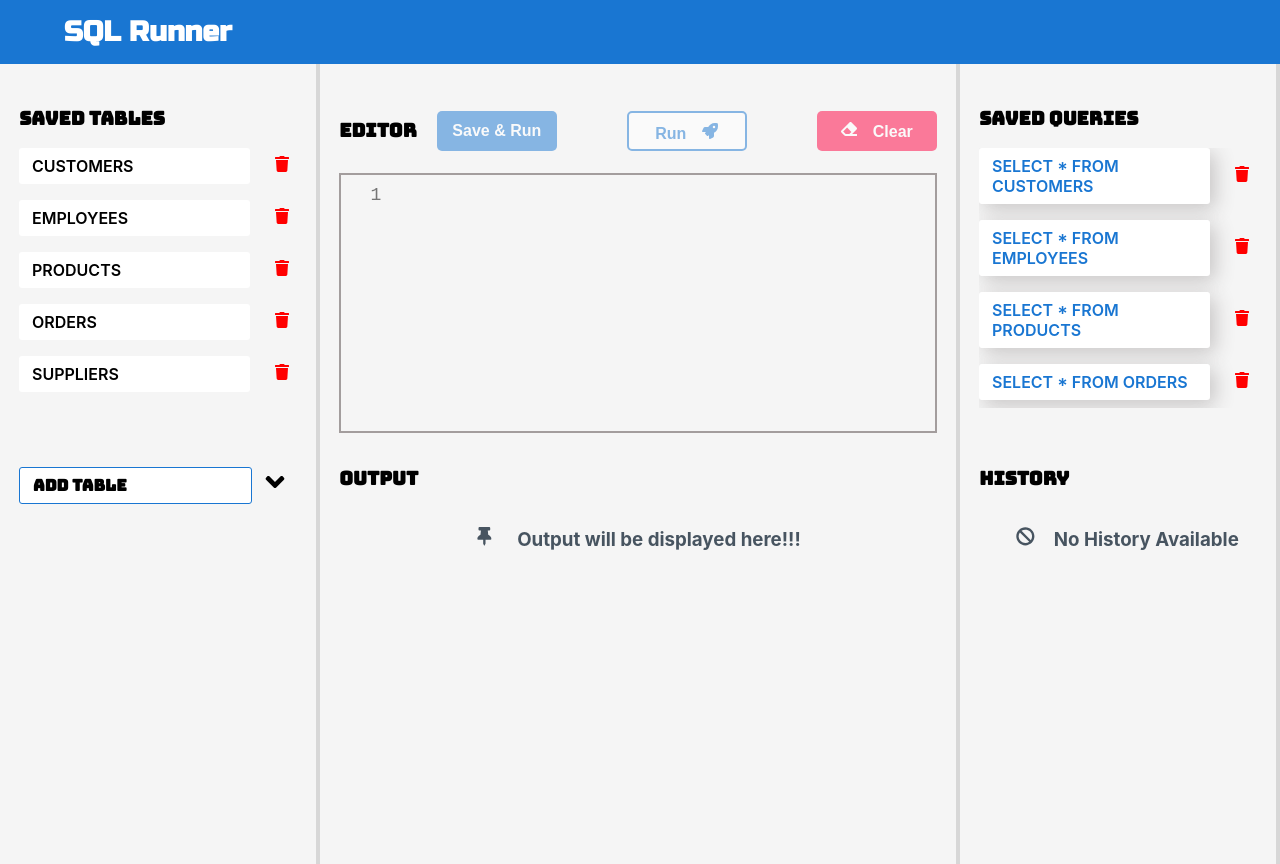
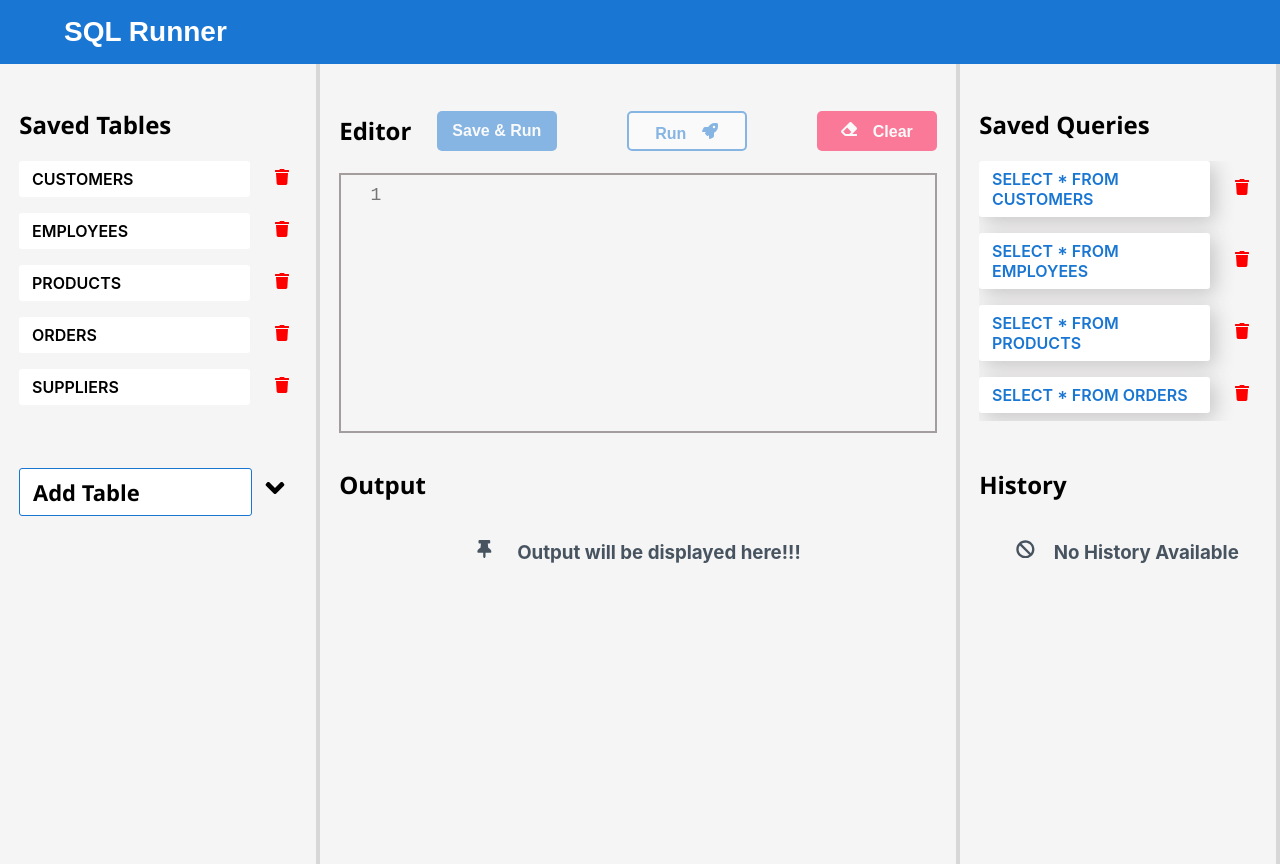
Before and after one commit to kunal351411/sql-editor, a React (Create React App) app: page / in a window 1280 px wide. Built offline with nearby package versions, Linux system fonts and the light colour scheme.

Commit message:
fix fcp and lcp

```diff
--- a/src/App.css
+++ b/src/App.css
@@ -31,7 +31,7 @@
 }
 
 .section-header {
-  font-family: "BungeeInlineRegular", cursive !important;
+  font-family: "Segoe UI" !important;
 }
 
 .left,
--- a/src/App.jsx
+++ b/src/App.jsx
@@ -27,7 +27,7 @@ export const App = () => {
         <div className="section left">
         <div className="saved-tables">
           <div className="section-header">
-            <h3>Saved Tables</h3>
+            <h2>Saved Tables</h2>
           </div>
           <div className="list">
             <List type="table" />
@@ -48,7 +48,7 @@ export const App = () => {
       <div className="section right">
         <div className="query">
           <div className="section-header">
-            <h3>Saved Queries</h3>
+            <h2>Saved Queries</h2>
           </div>
           <div className="list">
             <List type="query" />
@@ -56,7 +56,7 @@ export const App = () => {
         </div>
         <div className="history">
           <div className="section-header">
-            <h3>History</h3>
+            <h2>History</h2>
           </div>
           <div className="list">
             <List type="history" />
--- a/src/components/add-table/AddTable.css
+++ b/src/components/add-table/AddTable.css
@@ -19,7 +19,8 @@
   color: #000;
   background-color: white;
 
-  font-family: "BungeeInlineRegular", cursive;
+  font-family: "Segoe UI", cursive;
+  font-size: 22px !important;
 
   border: 1px solid #1976d2;
   border-radius: 3px;
--- a/src/components/editor/Editor.jsx
+++ b/src/components/editor/Editor.jsx
@@ -84,7 +84,7 @@ const Editor = () => {
       <div className="editor-header">
         <label for="codeArea">
           <div className="section-header">
-            <h3>Editor</h3>
+            <h2>Editor</h2>
           </div>
         </label>
         <div className="btn-container">
--- a/src/components/header/Header.css
+++ b/src/components/header/Header.css
@@ -14,5 +14,6 @@
   margin-left: 5vw !important;
 
   font-size: 28px;
-  font-family: "RussoOneRegular", sans-serif !important;
+  font-family: "Ubuntu", sans-serif !important;
+  font-weight: 900;
 }
--- a/src/components/output/Output.jsx
+++ b/src/components/output/Output.jsx
@@ -37,7 +37,7 @@ const Output = () => {
       <Suspense fallback={<Loader />}>
         <div className="output-header">
           <div className="section-header">
-            <h3>Output</h3>
+            <h2>Output</h2>
           </div>
 
           {resultData.length > 0 && (
--- a/src/fonts/fonts.css
+++ /dev/null
@@ -1,11 +0,0 @@
-@font-face {
-    font-family: 'BungeeInlineRegular';
-    src: local('BungeeInlineRegular'), url('./BungeeInline-Regular.ttf') format('truetype');
-    font-display: swap;
-}
-
-@font-face {
-    font-family: 'RussoOneRegular';
-    src: local('RussoOneRegular'), url('./RussoOne-Regular.ttf') format('truetype');
-    font-display: swap;
-}
--- a/src/index.css
+++ b/src/index.css
@@ -1,5 +1,3 @@
-@import url(./fonts/fonts.css);
-
 body {
   margin: 0;
   font-family: -apple-system, BlinkMacSystemFont, "Segoe UI", "Roboto", "Oxygen",
```
Also changed, not shown: src/fonts/BungeeInline-Regular.ttf (deleted), src/fonts/RussoOne-Regular.ttf (deleted).
